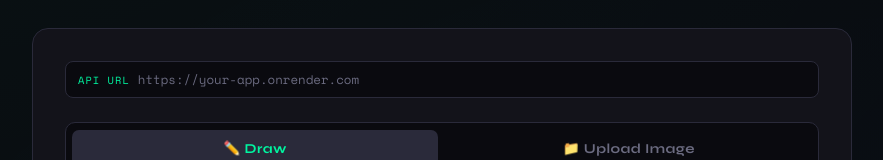
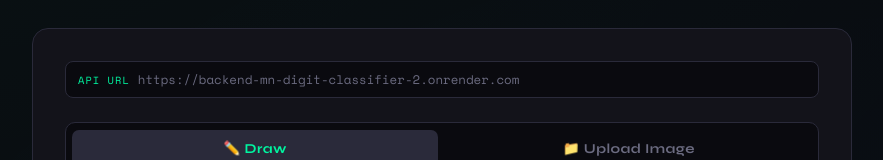
Before and after one commit to beenakvs13-pgt/frontend, a plain HTML site: page index.html in a window 1280 px wide. Shown: the part 185-345 px from the top of the page, without its empty margins (198-1081 px from the left). Drawn offline with nearby package versions, Linux system fonts and the light colour scheme.

Commit message:
Update index.html

```diff
--- a/index.html
+++ b/index.html
@@ -410,7 +410,7 @@
     <!-- API URL -->
     <div class="api-row">
       <label>API URL</label>
-      <input type="text" id="apiUrl" placeholder="https://your-app.onrender.com" />
+      <input type="text" id="apiUrl" placeholder="https://backend-mn-digit-classifier-2.onrender.com" />
     </div>
 
     <!-- Tabs -->
```
